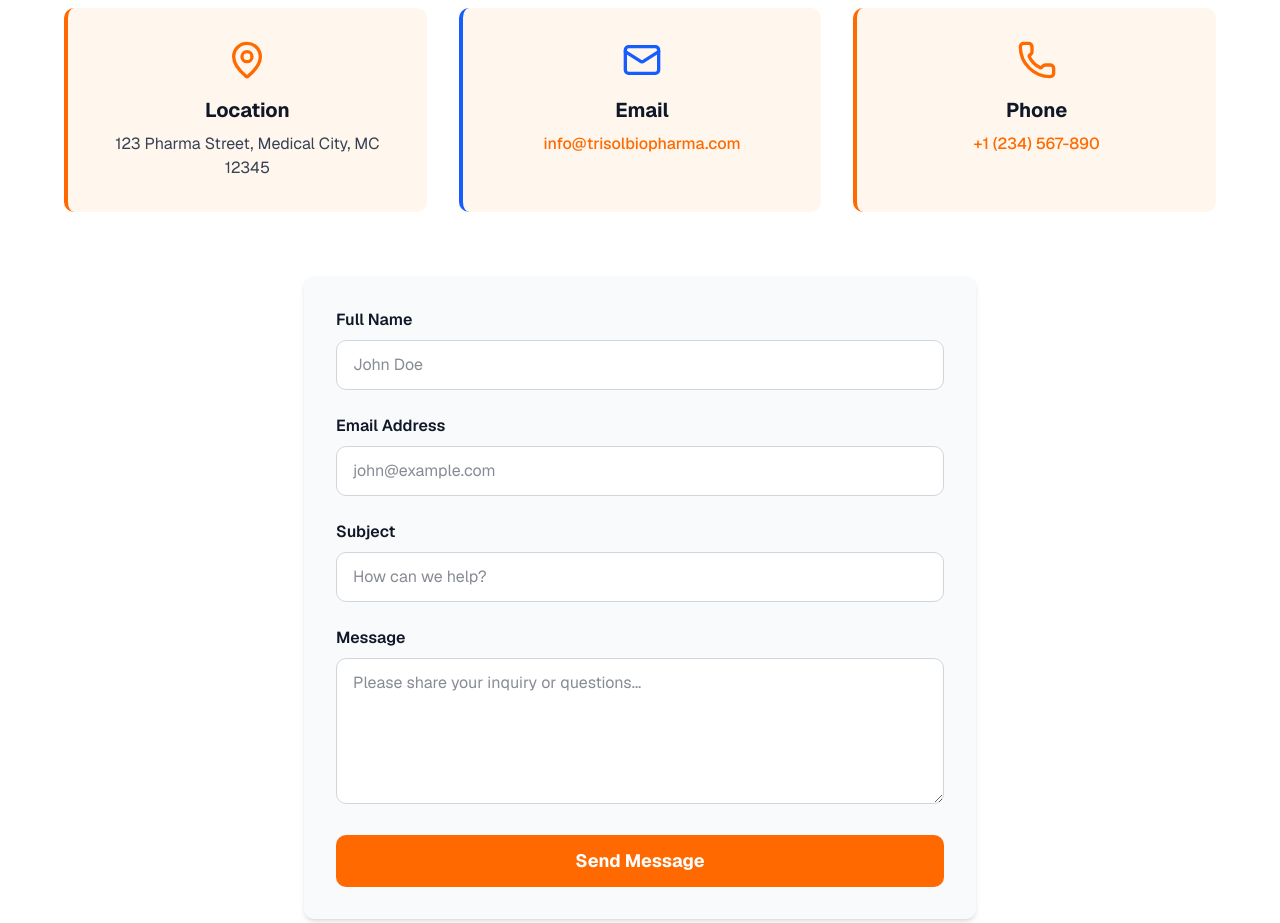
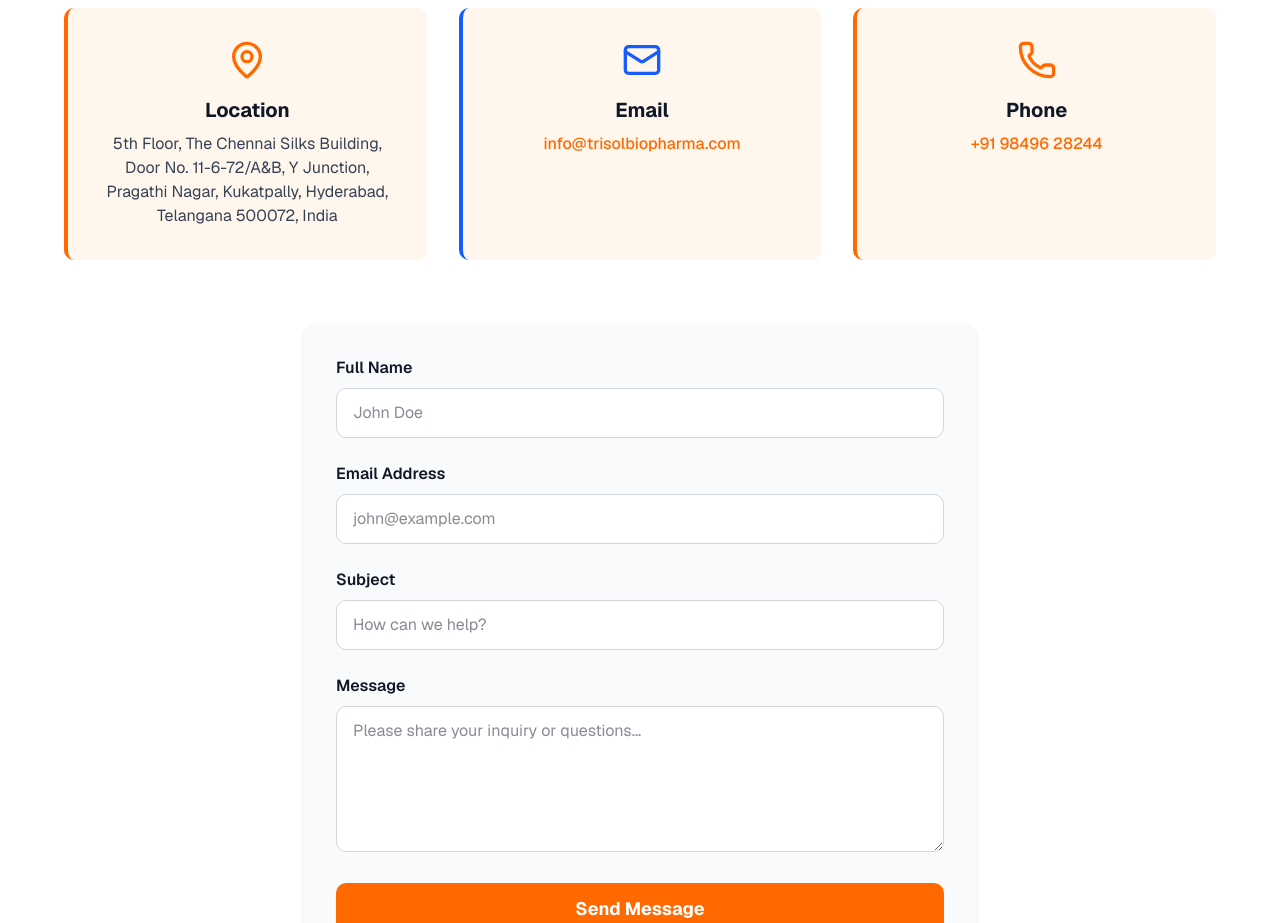
Before and after one commit to devakotireddy/trisolpharma, a Next.js app: page / in a window 1280 px wide. Shown: the part 5820-6743 px from the top of the page. Built offline with nearby package versions, Linux system fonts and the light colour scheme.

Commit message:
location changed

```diff
--- a/app/page.tsx
+++ b/app/page.tsx
@@ -341,7 +341,7 @@ export default function Home() {
                 <MapPin size={40} />
               </div>
               <h3 className="text-xl font-bold text-gray-900 mb-2">Location</h3>
-              <p className="text-gray-700">123 Pharma Street, Medical City, MC 12345</p>
+              <p className="text-gray-700">5th Floor, The Chennai Silks Building, Door No. 11-6-72/A&B, Y Junction, Pragathi Nagar, Kukatpally, Hyderabad, Telangana 500072, India</p>
             </div>
 
             {/* Email */}
@@ -361,8 +361,8 @@ export default function Home() {
                 <Phone size={40} />
               </div>
               <h3 className="text-xl font-bold text-gray-900 mb-2">Phone</h3>
-              <a href="tel:+1234567890" className="text-orange-500 hover:text-orange-600 font-medium">
-                +1 (234) 567-890
+              <a href="tel:+919849628244" className="text-orange-500 hover:text-orange-600 font-medium">
+              +91 98496 28244
               </a>
             </div>
           </div>
```
